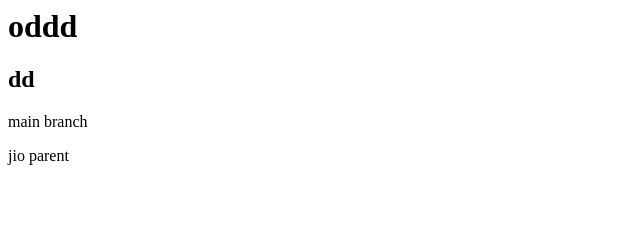
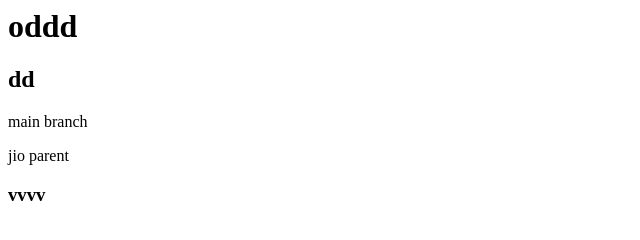
Before and after one commit to Nawab1/beggin, a plain HTML site: page index.html in a window 1280 px wide. Shown: the full height of the page, 0-640 px from the left. Drawn offline with Linux system fonts and the light colour scheme.

Commit message:
new h3 tag added

```diff
--- a/index.html
+++ b/index.html
@@ -2,3 +2,5 @@
 <h2>dd</h2>
 <p>main branch</p>
 <p>jio parent</p>
+
+<h3>vvvv</h3>
```
